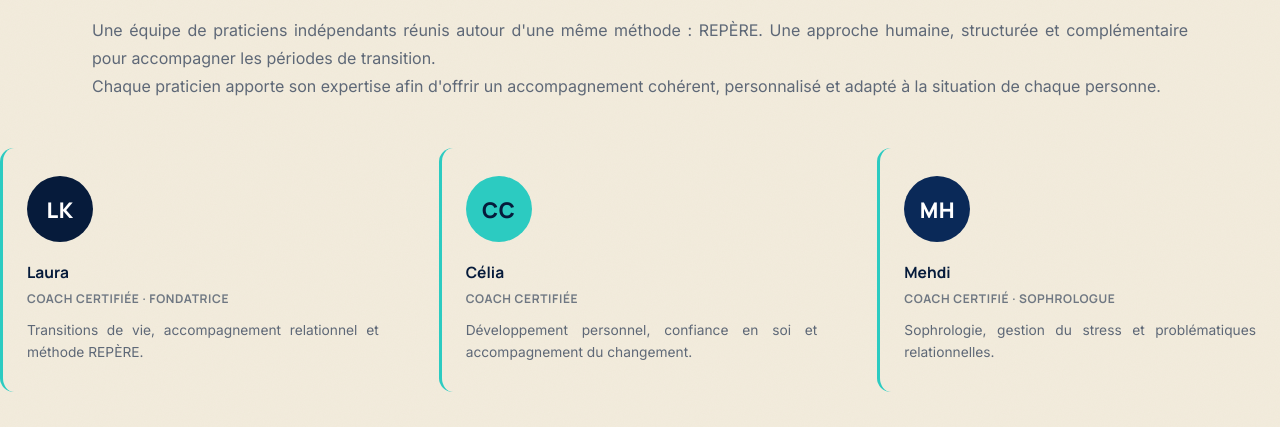
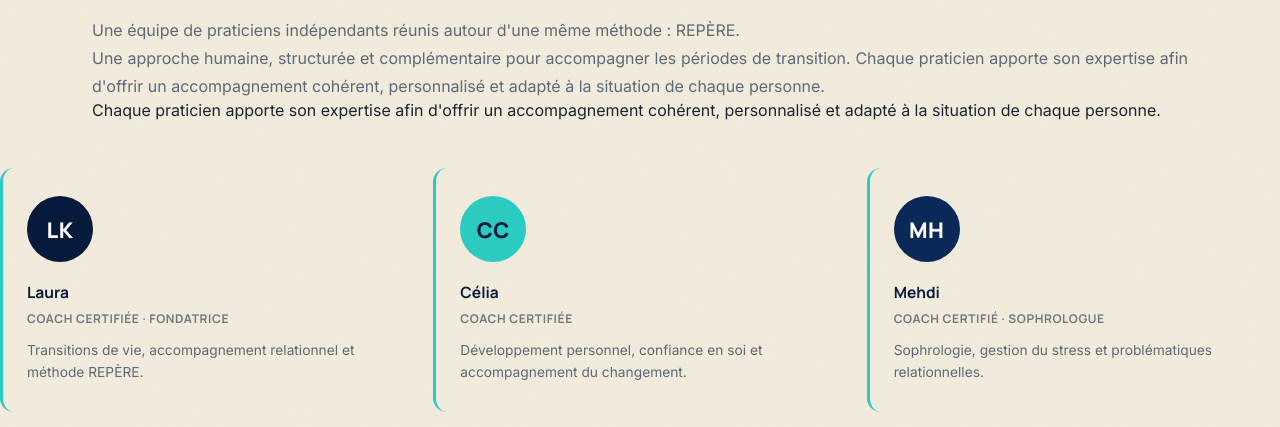
Before and after one commit to laurako2000/kalia-accompagnement, an Eleventy site: page a-propos.html in a window 1280 px wide. Shown: the part 525-952 px from the top of the page. Built offline with nearby package versions, Linux system fonts and the light colour scheme; Eleventy itself is replaced by a stand-in of ours; files that its build step writes are made by us from their sources.

Commit message:
Update a-propos.html

```diff
--- a/a-propos.html
+++ b/a-propos.html
@@ -46,17 +46,17 @@
     <div class="section-label">Notre équipe</div>
     <h2 style="color:var(--navy);margin-bottom:22px">Qui sommes-nous&nbsp;?</h2>
 
-    <div style="max-width:1120px">
+   <div style="max-width:1120px">
   <p>
-    Une équipe de praticiens indépendants réunis autour d'une même méthode : REPÈRE. Une approche humaine, structurée et complémentaire pour accompagner les périodes de transition.
+    Une équipe de praticiens indépendants réunis autour d'une même méthode&nbsp;: REPÈRE.<br>
+    Une approche humaine, structurée et complémentaire pour accompagner les périodes de transition. Chaque praticien apporte son expertise afin d'offrir un accompagnement cohérent, personnalisé et adapté à la situation de chaque personne.
   </p>
-
-  <p>
+</div>
     Chaque praticien apporte son expertise afin d'offrir un accompagnement cohérent, personnalisé et adapté à la situation de chaque personne.
   </p>
 </div>
 </div>
-    <div class="value-grid" style="margin-top:48px;grid-template-columns:repeat(3,minmax(340px,1fr));gap:36px">
+    <div class="value-grid" style="margin-top:48px">
       <div class="value-card">
         <div class="team-disc" style="background:var(--navy)">LK</div>
         <h4>Laura</h4>
@@ -131,9 +131,11 @@
   }
 
   .value-card p{
-    hyphens:none;
-    word-break:normal;
-    overflow-wrap:normal;
+  text-align:left;
+  hyphens:none;
+  word-break:normal;
+  overflow-wrap:break-word;
+
   }
 </style>
 
```
